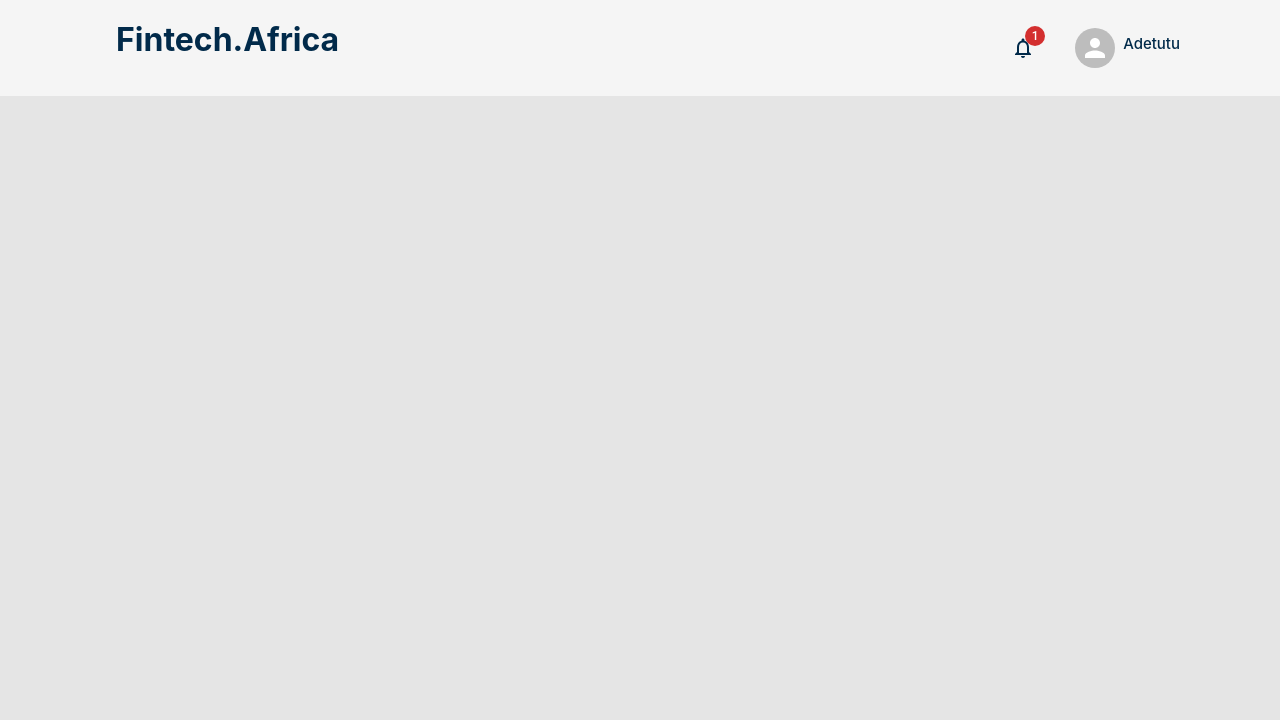
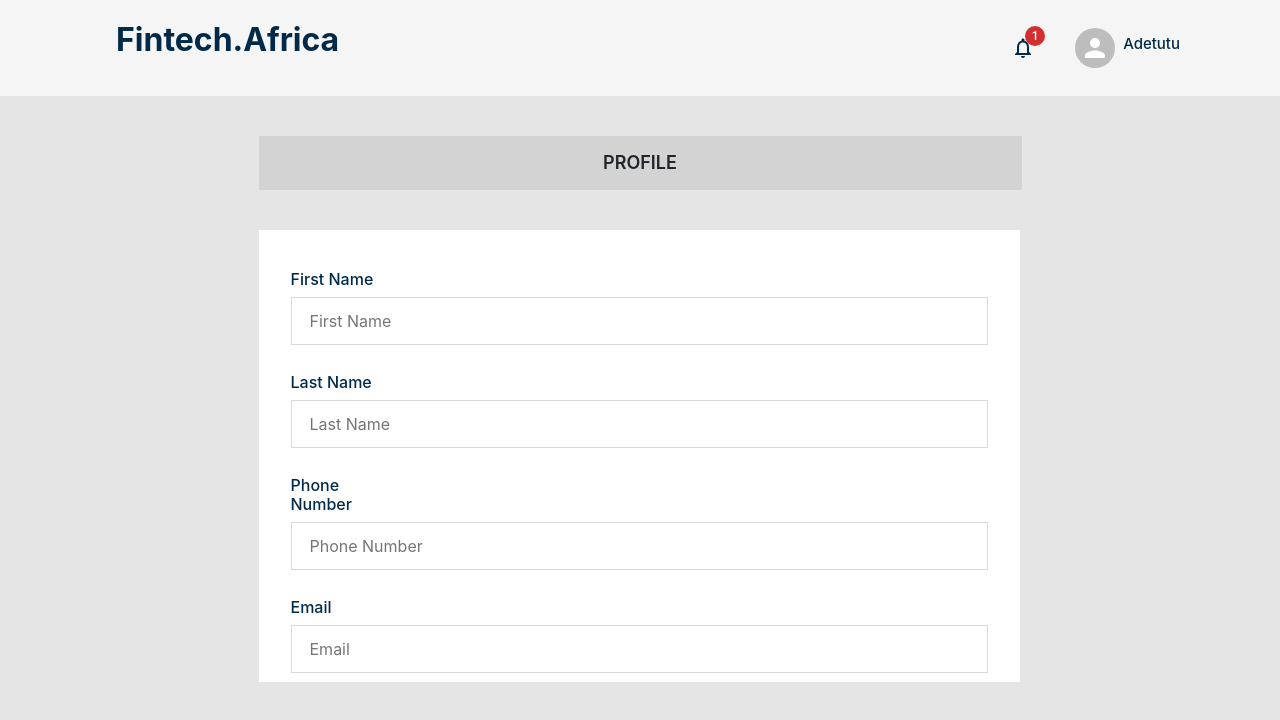
Before and after one commit to monsaw/Fintech-App-FE, a React (Create React App) app in the folder fintech-payment-front-end-sqd11a-group-b/: page /profile in a window 1280 px wide. Shown: the top 720 px of the page. Built offline with nearby package versions, Linux system fonts and the light colour scheme.

Commit message:
user profile section

```diff
--- a/fintech-payment-front-end-sqd11a-group-b/src/App.js
+++ b/fintech-payment-front-end-sqd11a-group-b/src/App.js
@@ -7,6 +7,7 @@
 } from "react-router-dom";
 import Dashboard from './pages/dashboard';
 import Navbar from './components/Navbar';
+import UserProfile from './components/UserProfile'
 
 function App() {
   const location = useLocation()
@@ -23,9 +24,7 @@
 
           <Route path="/" element={<Login/>} />
           <Route path="/signup" element={<Signup/>} />
-          <Route exact path="/dashboard" element={<Dashboard/>}>
-            {/* <Route path="" element={<Example/>} /> */}
-          </Route>
+          <Route exact path="/profile" element={[<Dashboard/>, <UserProfile />]} />
         </Routes>
 
     </div>
--- a/fintech-payment-front-end-sqd11a-group-b/src/Signup.jsx
+++ b/fintech-payment-front-end-sqd11a-group-b/src/Signup.jsx
@@ -1,5 +1,6 @@
 import './signup.css';
 import React from 'react'
+import {Link} from 'react-router-dom'
 
 export default function Signup() {
     return (
@@ -47,7 +48,7 @@
                 <FormItem icon={passwordIcon} name="Confirm Password" placeHolder="Confirm password" type = "password" />
                 <FormItem icon="" name="Pin" placeHolder="Enter transaction pin" type = "number" />
                 <div className='signup-button'><button type='submit' className='btn'> Sign Up</button></div>
-                <div className='login'>Already have an account? <a href='./Login.jsx'><span className ='login-span'>Login</span></a> </div>
+                <div className='login'>Already have an account? <Link to='/login'><span className ='login-span'>Login</span></Link> </div>
 
 
             </div>
--- /dev/null
+++ b/fintech-payment-front-end-sqd11a-group-b/src/components/UserProfile.jsx
@@ -0,0 +1,37 @@
+import React from "react"
+import "./userprofile.css"
+
+export default function UserProfile(){
+    return (
+        <div className="user--profile_body">
+            <h4 className="user--profile_header">PROFILE</h4>
+            <div className="form--body">
+                <form className="form">
+                    <label htmlFor="" className="form--header">First Name
+                        <input type="text" disabled className="form--input" name="firstname" placeholder="First name"/>
+                    </label>
+                </form>
+
+                <form className="form">
+                    <label htmlFor="" className="form--header">Last Name
+                        <input type="text" disabled className="form--input" name="lastname" placeholder="Last name"/>
+                    </label>
+                </form>
+
+                <form className="form">
+                    <label htmlFor="" className="form--header">Phone Number
+                        <input type="text" disabled className="form--input" name="phone" placeholder="Phone number"/>
+                    </label>
+                </form>
+
+                <form className="form">
+                    <label htmlFor="" className="form--header">Email
+                        <input type="text" disabled className="form--input" name="email" placeholder="Email"/>
+                    </label>
+                </form>
+            </div>
+
+
+        </div>
+    )
+}
--- /dev/null
+++ b/fintech-payment-front-end-sqd11a-group-b/src/components/userprofile.css
@@ -0,0 +1,57 @@
+.user--profile_body {
+    margin: 40px auto 136px auto;
+    width: 763px;
+    height: 546px;
+}
+
+.user--profile_header {
+    display: flex;
+    justify-content: center;
+    align-items: center;
+    width: 763px;
+    height: 54px;
+    font-family: Inter, sans-serif;
+    font-weight: 600;
+    font-size: 18px;
+    line-height: 22px;
+    background: rgba(0, 0, 0, 0.08);
+}
+
+.form--body {
+    display: flex;
+    flex-direction: column;
+    align-items: flex-start;
+    padding: 0px;
+    gap: 40px;
+    width: 761px;
+    height: 452px;
+    background: #FFFFFF;
+    margin-top: 40px;
+    padding-top: 40px;
+    /* border: 2px solid #012A4A; */
+}
+
+.form--header {
+    width: 114px;
+    height: 19px;
+    font-family: Inter, sans-serif;
+    font-weight: 500;
+    font-size: 16px;
+    line-height: 19px;
+    color: #012A4A;
+    margin-left: 32px;
+}
+
+
+
+.form--input {
+    width: 697px;
+    height: 48px;
+    background: #FFFFFF;
+    border: 1px solid #D9D9D9;
+    margin-top: 8px;
+}
+
+.form--input::placeholder{
+    padding-left: 16px;
+}
--- a/fintech-payment-front-end-sqd11a-group-b/src/pages/login/Login.jsx
+++ b/fintech-payment-front-end-sqd11a-group-b/src/pages/login/Login.jsx
@@ -1,5 +1,6 @@
 import '../../Fintech-app.css';
 import React from 'react'
+import {Link} from 'react-router-dom'
 
 
 export default function Login() {
@@ -44,7 +45,7 @@
             <FormItem icon={passwordIcon} name="Password" placeHolder="Enter your password" type = "password" />
             <div className='forgot-password'><a href='#'>Forgot password?</a></div>
             <div className='login-button'><button type='submit' className='btn'>Login</button></div>
-            <div className='login'>Don't have an account? <a href="./Signup.jsx"><span className ='login-span'>Create account</span></a> </div>
+            <div className='login'>Don't have an account? <Link to="/signup"><span className ='login-span'>Create account</span></Link> </div>
         </div>
         </>
     )
```
